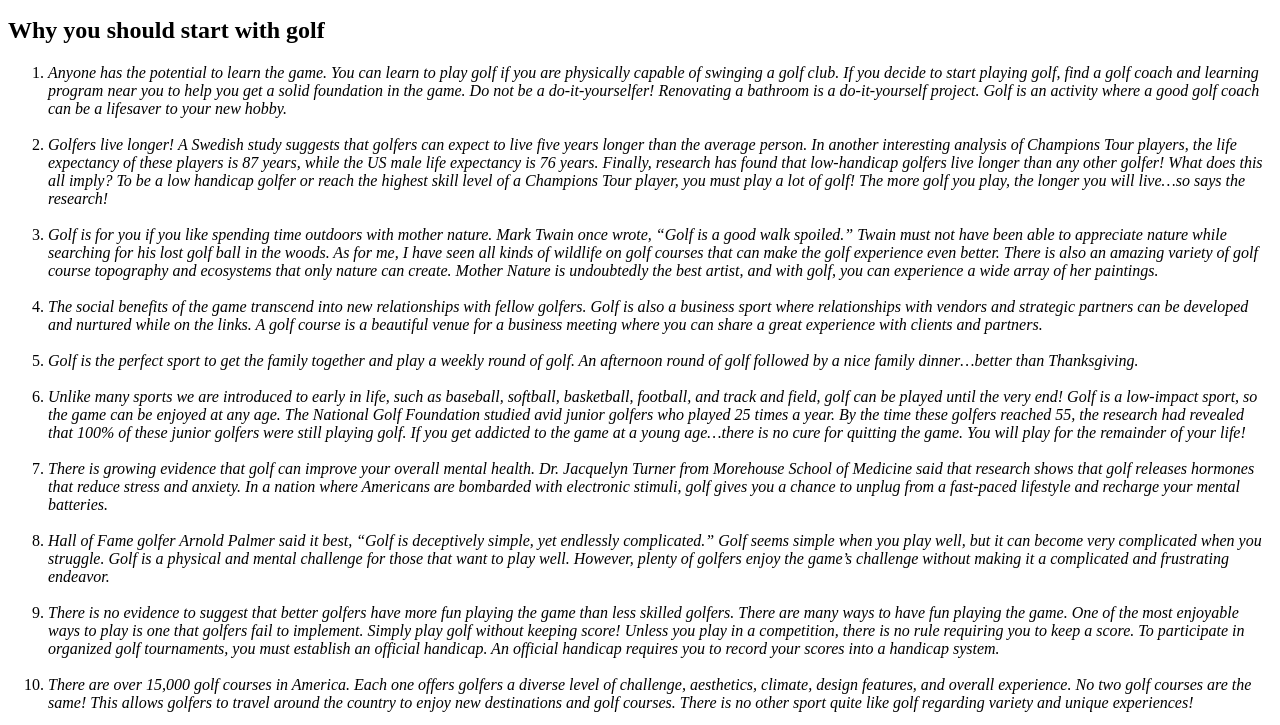
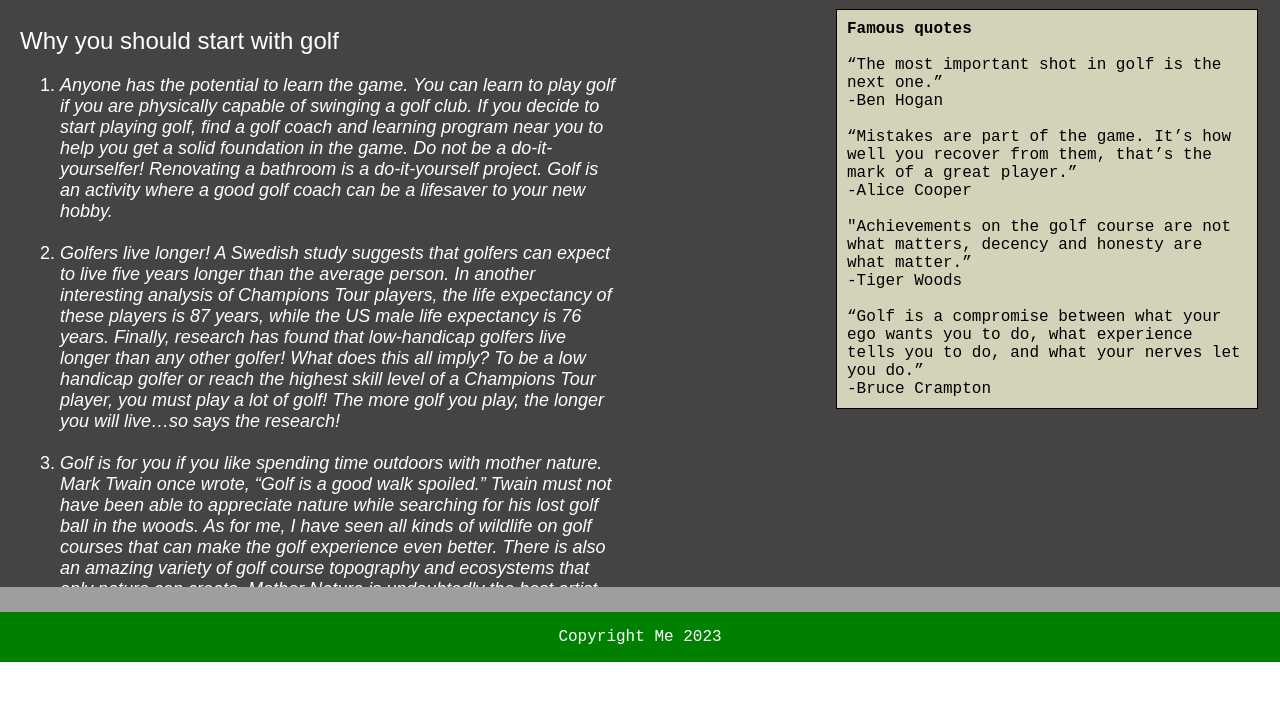
Before and after one commit to Maxnilsson2/P1, a plain HTML site: page Index.html in a window 1280 px wide. Shown: the part 138-863 px from the top of the page. After the commit the page ends 800 px from the top, so only its background shows below. Drawn offline with Linux system fonts and the light colour scheme; the site is published under a folder, as on GitHub Pages, so addresses that start at the root find nothing.

Commit message:
link fix

```diff
--- a/Index.html
+++ b/Index.html
@@ -4,7 +4,7 @@
     <meta charset="utf-8" />
     <meta name="viewport" content="width=device-width, initial-scale=1.0" />
     <title>Golf for rockies</title>
-    <link href="/css/index.css" rel="stylesheet" type="text/css" />
+    <link href="css/index.css" rel="stylesheet" type="text/css" />
   </head>
 
   <body>
```
